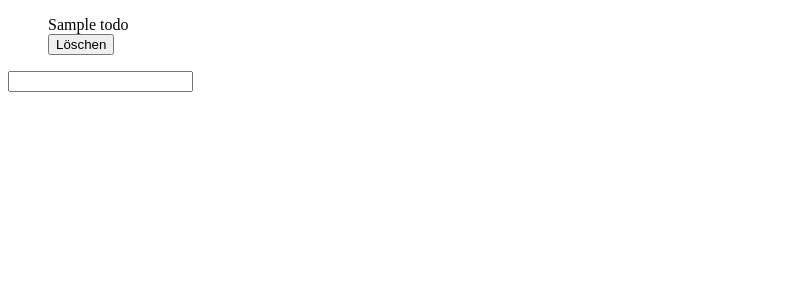
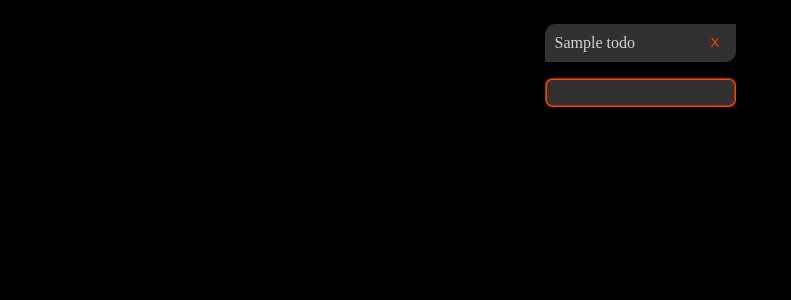
Before and after one commit to i1ja/python_ag_website, a Flask app: template templates/todo.html in a window 1280 px wide. Shown: the top 300 px of the page, without its empty margins (0-791 px from the left). Run offline with Flask 2, Linux system fonts and the light colour scheme; the template is opened without the code that fills it: most values are stand-ins (such as "Sample title", 1, 10 or a date in 2020).

Commit message:
css bearbeitet

```diff
--- a/templates/todo.html
+++ b/templates/todo.html
@@ -7,25 +7,75 @@
     <title>Document</title>
 </head>
 <body>
+    <div>
         <ul>
+            <div>
                 {%for todo in todos%}
-        <li>{{todo.todo}}
+                <li class="container">{{todo.todo}}
                     <form action="/delete">
                         <input type="hidden" name="id" value={{todo.id}}>
-                <button type="submit">Löschen</button>
+                        <button type="submit" class="item">X</button>
                     </form>
 
                 </li>
                 {%endfor%}
+            </div>
         </ul>
+        <div>
             <form action="/add" method="get">
-        <input type="text" name="todo"></form>
+                <input class="input"type="text" name="todo"></form>
             </form>
+        </div>
+    </div>
 </body>
 
 <style>
-    li {
+    .container{
         display: grid;
+        grid-template-columns: auto auto;
+        grid-template-rows: auto;
+        grid-column-gap: 5px;
+        background-color: rgb(50, 48, 48);
+    }
+
+    .item{
+        background-color: rgb(50, 48, 48);
+        color: orangered;
+        float: right;
+    }
+    .item:hover{
+        font-weight: 1000;
+    }
+    .input{
+        border-radius: 7px;
+        background-color: rgb(50, 48, 48);
+        border-style: groove;
+        color: lightgrey;
+        padding: 5px;
+        border-color: orangered;
+    }
+    .input:hover{
+        background-color:rgb(72, 70, 70); ;
+    }
+    button {border: none;}
+    ul{
+        padding-left: 0%;
+    }
+    li{
+        padding: 10px;
+        margin-bottom: 5px;
+        border-top-left-radius: 10px;
+        border-bottom-right-radius: 10px;
+    }
+    li:hover{
+        background-color: rgb(114, 16, 16);
+    }
+    body {
+        background-color: black;
+        color: lightgrey;
+        display: grid;
+        align-items: center;
+        justify-content: center;
         }
 </style>
 </html>
```
Lines whose indentation alone changed are shown as unchanged.
